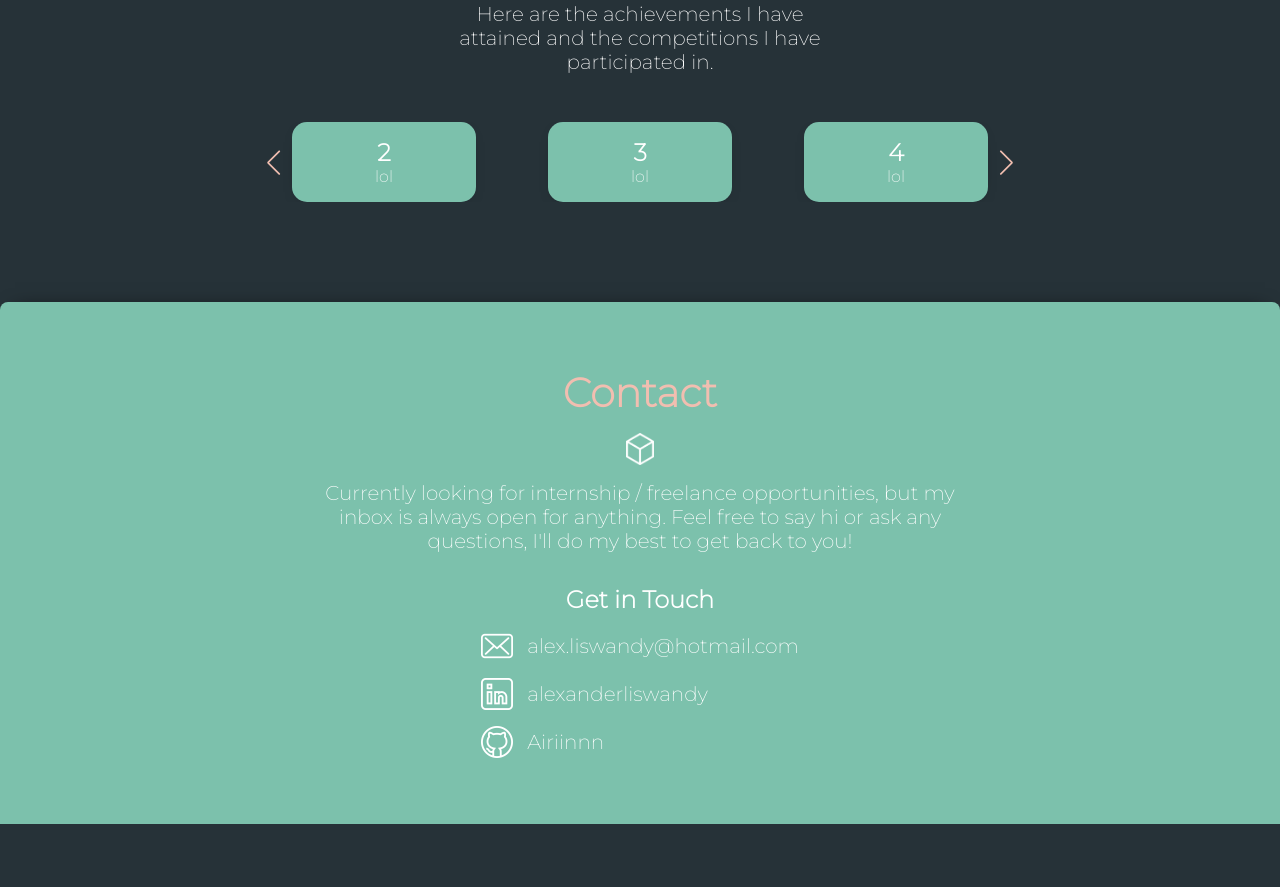
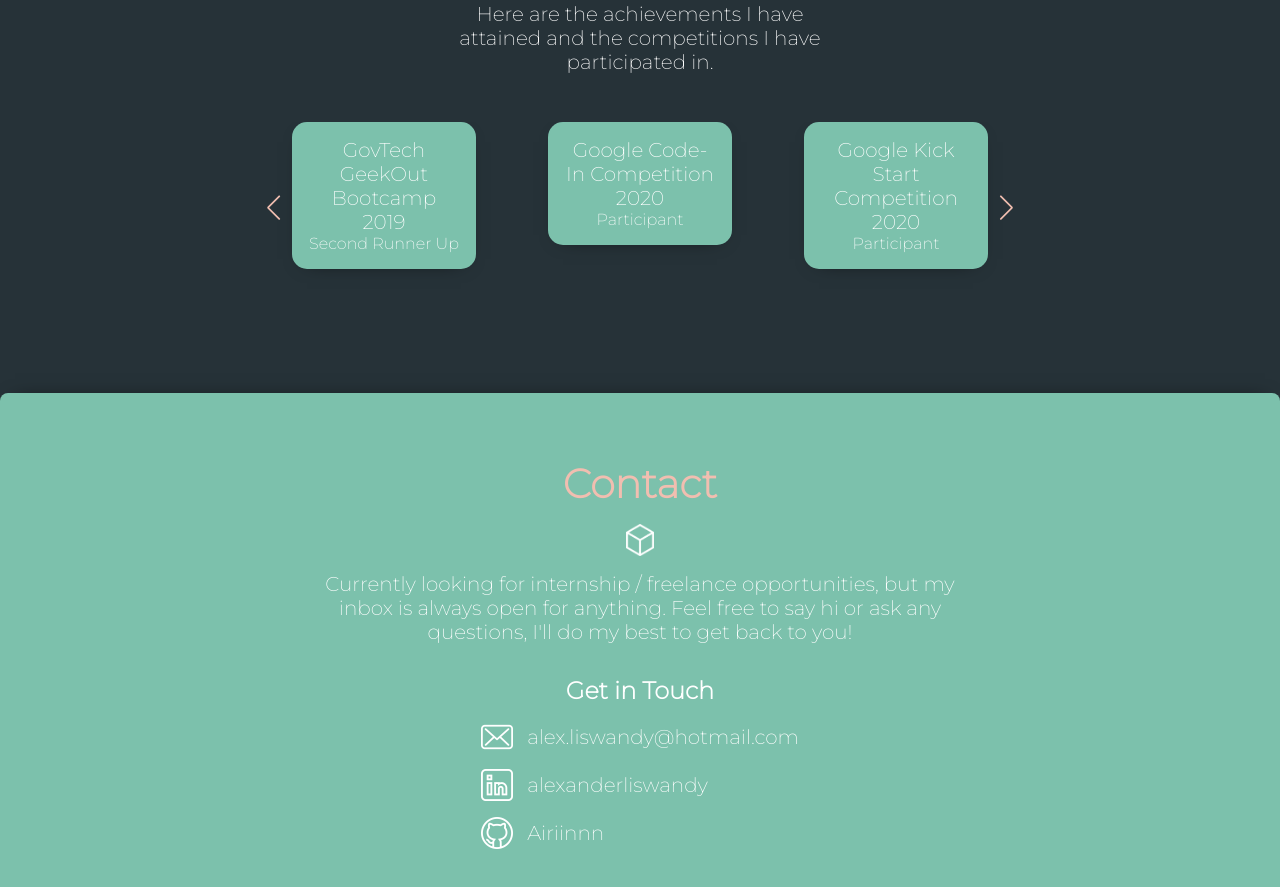
Before and after one commit to Airiinnn/lis, a React (Create React App) app: page / in a window 1280 px wide. Shown: the part 4060-4947 px from the top of the page. Before the commit the page ends 4884 px from the top, so only its background shows below. Built offline with nearby package versions, Linux system fonts and the light colour scheme.

Commit message:
Achievements

```diff
--- a/src/components/Achievements.js
+++ b/src/components/Achievements.js
@@ -56,7 +56,7 @@
                             {achievements.map((achievement) => (
                                 <SwiperSlide>
                                     <div className="achievement-card">
-                                        <p className="p2">{achievement.name}</p>
+                                        <p className="p3">{achievement.name}</p>
                                         <p>{achievement.award}</p>
                                     </div>
                                 </SwiperSlide>
--- a/src/data.js
+++ b/src/data.js
@@ -39,37 +39,47 @@
 
 export const achievements = [
     {
-        name: "1",
-        award: "lol",
+        name: "National Olympiad in Informatics, Singapore 2020",
+        award: "Bronze Award",
     },
 
     {
-        name: "2",
-        award: "lol",
+        name: "GovTech GeekOut Bootcamp 2019",
+        award: "Second Runner Up",
     },
 
     {
-        name: "3",
-        award: "lol",
+        name: "Google Code-In Competition 2020",
+        award: "Participant",
     },
 
     {
-        name: "4",
-        award: "lol",
+        name: "Google Kick Start Competition 2020",
+        award: "Participant",
     },
 
     {
-        name: "5",
-        award: "lol",
+        name: "NTU SCSE Computing Challenge 2020",
+        award: "Participant",
     },
 
     {
-        name: "6",
-        award: "lol",
+        name: "Microsoft Imagine Cup Junior 2020",
+        award: "Participant",
     },
 
     {
-        name: "7",
-        award: "lol",
+        name: "DSTA Brainhack Competition 2020",
+        award: "Participant",
+    },
+
+    {
+        name: "SMU WhiteHacks Competition 2020",
+        award: "Participant",
+    },
+
+    {
+        name: "Samsung Solve for Tomorrow 2020",
+        award: "Participant",
     },
 ]
```
